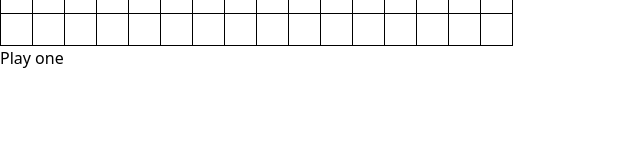
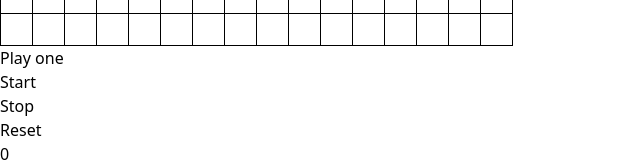
Before and after one commit to LinKuangren/game-of-life, a Vue app in the folder front/: page / in a window 1280 px wide. Shown: the part 647-810 px from the top of the page, without its empty margins (0-640 px from the left). Built offline with nearby package versions, Linux system fonts and the light colour scheme.

Commit message:
simulator working

```diff
--- a/front/src/components/simulator/GameGrid.vue
+++ b/front/src/components/simulator/GameGrid.vue
@@ -1,5 +1,9 @@
 <script setup>
+import { ref } from 'vue'
 const gridHeight = 16
+
+const counter = ref(0)
+let intervalID
 
 function setAlive(e) {
   e.target.classList.toggle('alive')
@@ -60,13 +64,73 @@ function getBehaviors(cell, cells) {
   return behaviors
 }
 
+function isStayDead(behaviors) {
+  let aliveBehaviors = 0
+
+  behaviors.forEach((behavior) => {
+    if (behavior.classList.contains('alive')) {
+      aliveBehaviors = aliveBehaviors + 1
+    }
+  })
+
+  if (aliveBehaviors != 3) return true
+  else return false
+}
+
+function isStayAlive(behaviors) {
+  let aliveBehaviors = 0
+
+  behaviors.forEach((behavior) => {
+    if (behavior.classList.contains('alive')) {
+      aliveBehaviors = aliveBehaviors + 1
+    }
+  })
+
+  if (aliveBehaviors > 1 && aliveBehaviors < 4) return true
+  else return false
+}
+
 function playOne() {
-  const allAliveCells = getAliveCells(getAllCells())
+  const allCells = getAllCells()
 
-  allAliveCells.forEach((cell) => {
-    // get behaviors for each alive cell
-    getBehaviors(cell, getAllCells())
+  allCells.forEach((cell) => {
+    if (cell.classList.contains('alive')) {
+      if (!isStayAlive(getBehaviors(cell, getAllCells()))) cell.classList.add('nextDead')
+    } else {
+      if (!isStayDead(getBehaviors(cell, getAllCells()))) cell.classList.add('nextAlive')
+    }
   })
+
+  document.querySelectorAll('.nextDead').forEach((e) => e.classList.remove('nextDead', 'alive'))
+  document.querySelectorAll('.nextAlive').forEach((e) => {
+    e.classList.remove('nextAlive')
+    e.classList.add('alive')
+  })
+
+  counter.value = counter.value + 1
+}
+
+function playContinue() {
+  if (!intervalID) {
+    intervalID = setInterval(() => {
+      playOne()
+      counter.value = counter.value + 1
+    }, 150)
+  }
+}
+
+function stop() {
+  clearInterval(intervalID)
+  intervalID = null
+}
+
+function reset() {
+  const aliveCells = getAliveCells(getAllCells())
+
+  aliveCells.forEach((cell) => {
+    cell.classList.remove('alive')
+  })
+  counter.value = 0
 }
 </script>
 
@@ -81,6 +145,15 @@ function playOne() {
     </table>
 
     <button @click="playOne">Play one</button>
+    <br />
+    <button @click="playContinue">Start</button>
+    <br />
+    <button @click="stop">Stop</button>
+    <br />
+    <button @click="reset">Reset</button>
+    <p>
+      {{ counter }}
+    </p>
   </main>
 </template>
 
```
